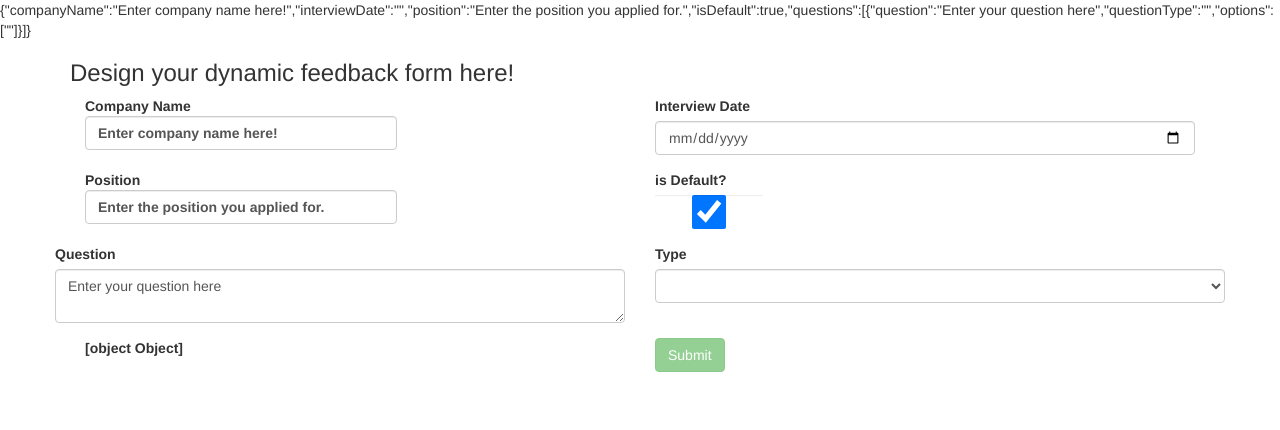
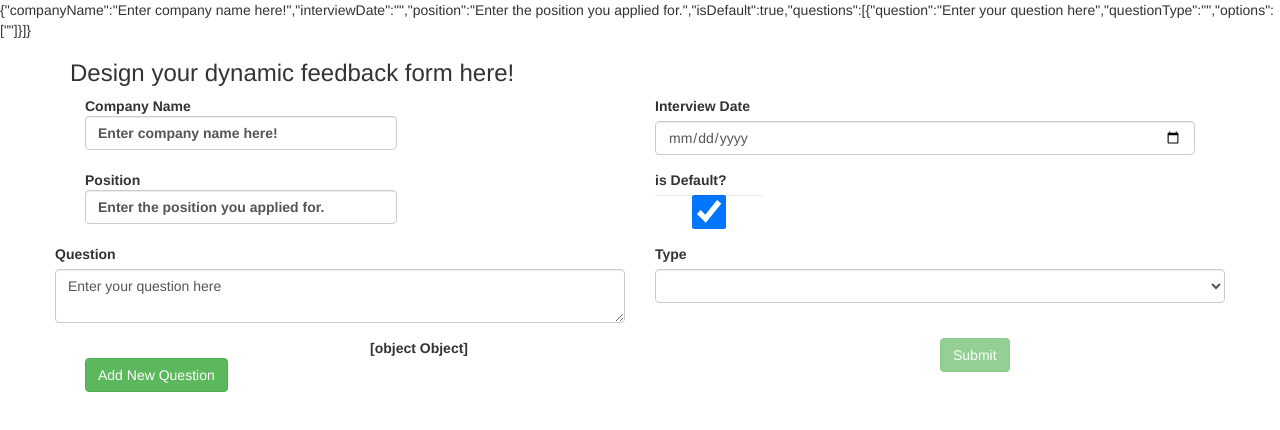
Before and after one commit to kulaganathan/feedback-ui, an Angular app: page / in a window 1280 px wide. Shown: the top 430 px of the page. Built offline with nearby package versions, Linux system fonts and the light colour scheme.

Commit message:
supports multi questions

```diff
--- a/src/app/questionnaire/questionnaire-form/questionnaire-form.component.html
+++ b/src/app/questionnaire/questionnaire-form/questionnaire-form.component.html
@@ -64,6 +64,10 @@
                         </div>
                     </div>
                 </div>
+                <div class="form-row form-group col-md-3">
+                    <br/>
+                    <button type="button" class="btn btn-success" (click)="addQuestion()">Add New Question</button>
+                </div>
                 <div class="form-row">
                     <div class="form-group col-md-6">
                         <label>{{this.questionnaireForm.value}}</label>
--- a/src/app/questionnaire/questionnaire-form/questionnaire-form.component.ts
+++ b/src/app/questionnaire/questionnaire-form/questionnaire-form.component.ts
@@ -56,4 +56,16 @@
     this.getOptions(i).push(this.fb.control(''));
   }
 
+  addQuestion() {
+    this.questions.push(
+      this.fb.group({
+      question: ['Enter your question here'],
+      questionType: [''],
+      options: this.fb.array([
+        this.fb.control('')
+      ])
+    })
+    );
+  }
+
 }
```
